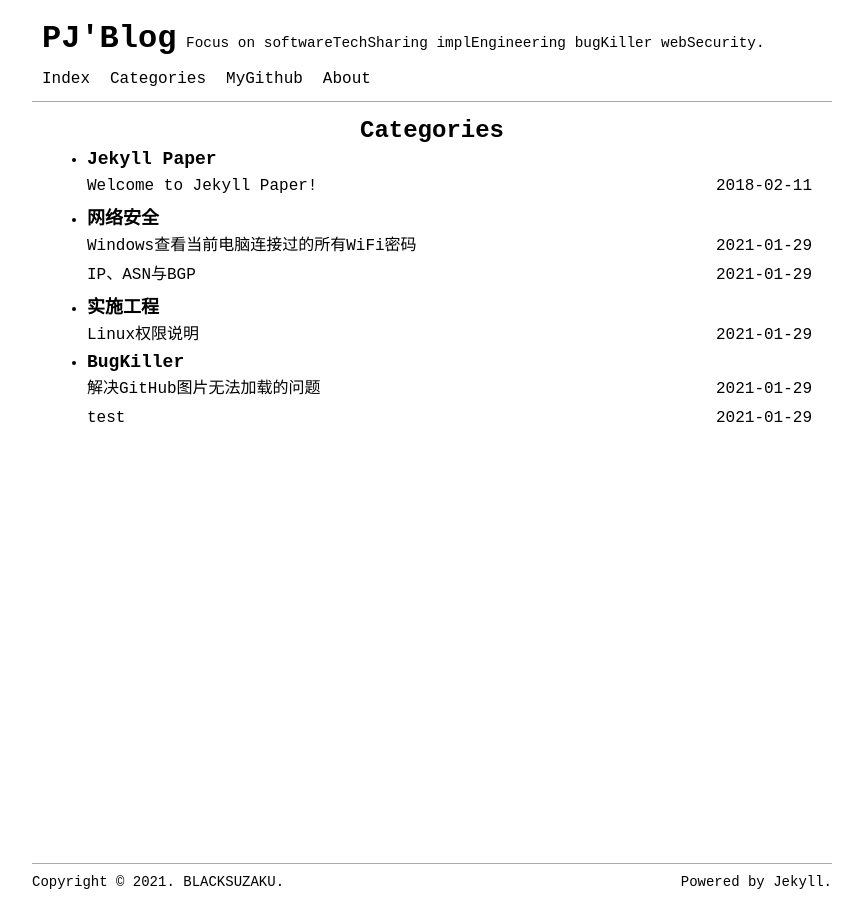
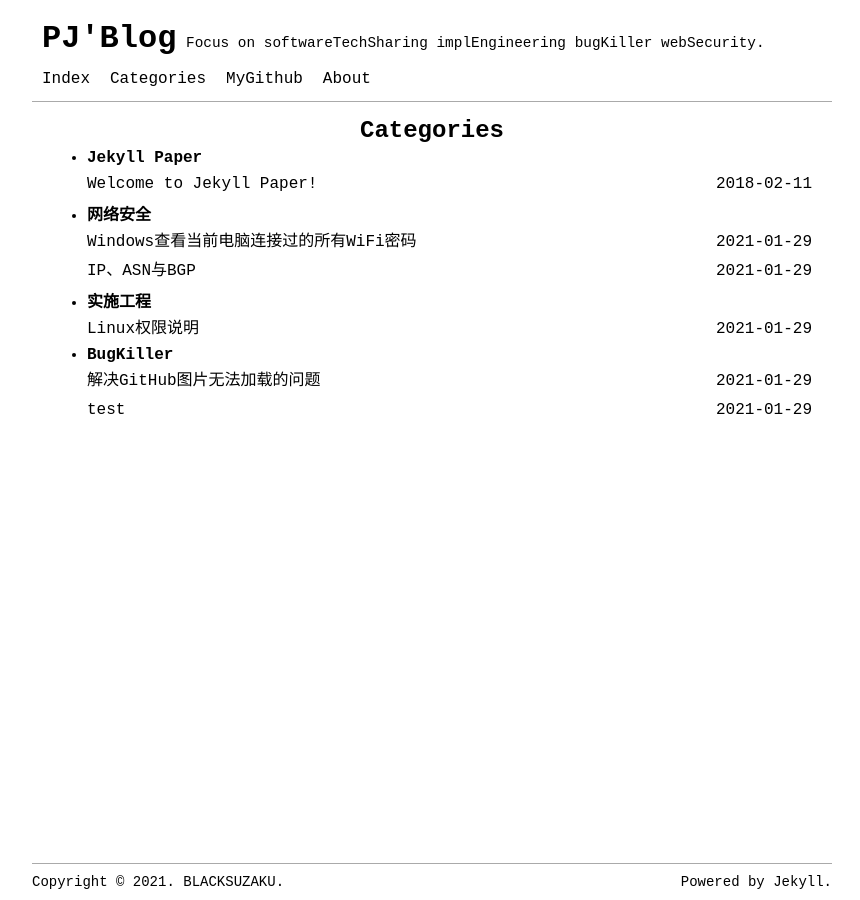
Before and after one commit to 2hux1nb0/2hux1nb0.github.io, a Jekyll site: the page built from pages/categories.html, in a window 1280 px wide. Shown: the whole page, without its empty margins (208-1068 px from the left). Built offline with Jekyll 4.4.1, drawn with Linux system fonts in a browser that asks for light colours.

Commit message:
Update categories.html

```diff
--- a/pages/categories.html
+++ b/pages/categories.html
@@ -8,7 +8,7 @@ permalink: /categories/
   <h1 class="page-title">{{ site.data.lang[site.language].categories_title }}</h1>
   <ul class="categories-list">
     {% for category in site.categories %}
-    <li id="{{ category | first }}"><b style="font-size:18px;">{{ category | first }}
+    <li id="{{ category | first }}"><b style="font-size:16px;">{{ category | first }}
     {% assign sorted_posts = site.posts | sort: 'date' %}{% for post in sorted_posts %}{%if post.categories contains category[0]%}</b>
       <div class="posts-list-item">
         <span class="posts-list-item-name float-left"><a href="{{ post.url }}">{{ post.title }}</a></span>
```
